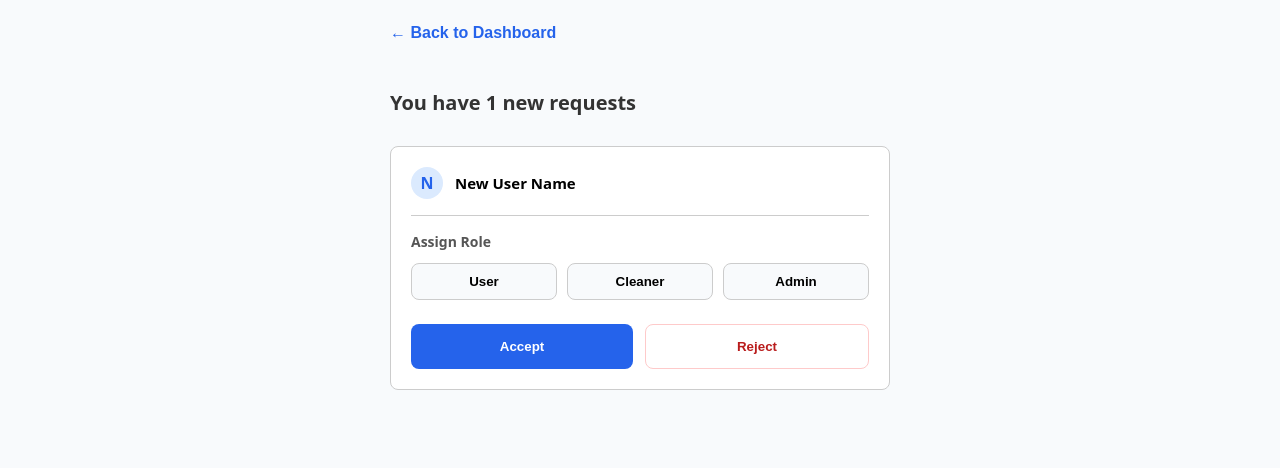
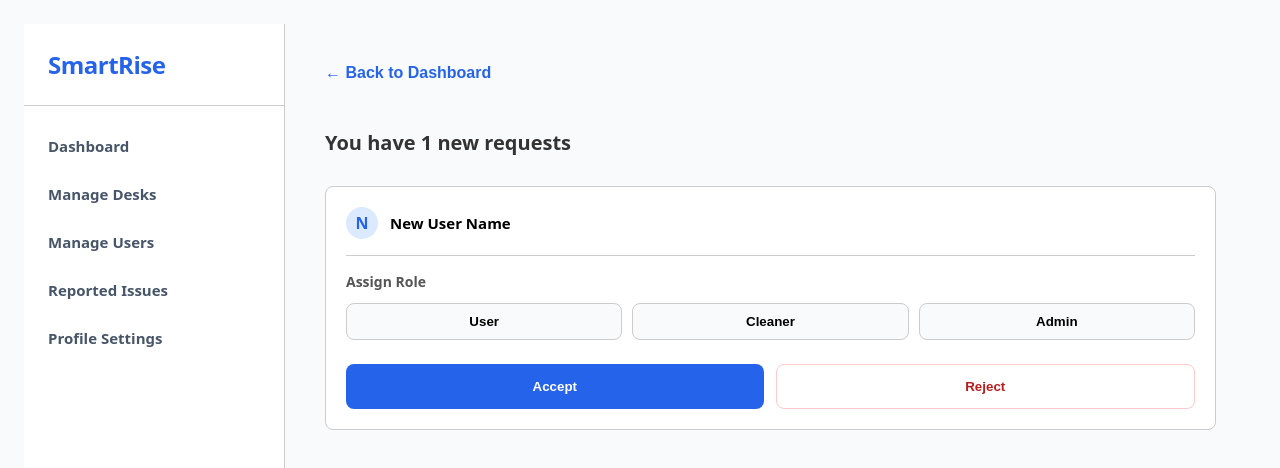
Before and after one commit to Semester-Project-Group-8/SmartRiseWeb, a React (Vite) app: page /users in a window 1280 px wide. Shown: the top 468 px of the page. Built offline with nearby package versions, Linux system fonts and the light colour scheme.

Commit message:
updated ui to fit laptop screens

```diff
--- a/src/App.css
+++ b/src/App.css
@@ -2,7 +2,7 @@
     display: flex;
     flex-direction: column;
     gap: 10px;
-    max-width: 500px;
+    max-width: 1200px;
     margin: 0 auto;
 }
 
@@ -123,3 +123,69 @@
     color: var(--danger-text);
     font-weight: 600;
 }
+
+/* desktop layout update */
+
+body {
+    margin: 0;
+    background-color: #f8fafc;
+}
+
+.app-layout {
+    display: flex;
+    min-height: 100vh;
+}
+
+/* sidebar styling */
+.sidebar {
+    width: 260px;
+    background-color: #ffffff;
+    border-right: 1px solid var(--border-gray);
+    display: flex;
+    flex-direction: column;
+}
+
+.sidebar-header {
+    padding: 24px;
+    font-size: 24px;
+    font-weight: 900;
+    color: var(--primary-blue);
+    border-bottom: 1px solid var(--border-gray);
+    letter-spacing: -0.5px;
+}
+
+.sidebar-nav {
+    display: flex;
+    flex-direction: column;
+    padding: 16px 0;
+}
+
+.nav-link {
+    padding: 14px 24px;
+    text-decoration: none;
+    color: #475569;
+    font-weight: 600;
+    font-size: 15px;
+    transition: all 0.2s ease;
+}
+
+.nav-link:hover {
+    background-color: #f1f5f9;
+    color: var(--primary-blue);
+    border-right: 3px solid var(--primary-blue);
+}
+
+/* content area */
+.main-content {
+    flex: 1;
+    padding: 40px;
+    height: 100vh;
+    overflow-y: auto;
+    box-sizing: border-box;
+}
+
+/* widen the container so it doesn't look like a phone screen  */
+.admin-container {
+    max-width: 1200px;
+    margin: 0 auto;
+}
--- a/src/App.jsx
+++ b/src/App.jsx
@@ -1,4 +1,4 @@
-import { BrowserRouter, Routes, Route } from 'react-router-dom';
+import { BrowserRouter, Routes, Route, Link } from 'react-router-dom';
 import AdminScreen from './screens/AdminScreen';
 import AdminAllDesks from './screens/AdminAllDesks';
 import AdminNewUsers from './screens/AdminNewUsers';
@@ -9,6 +9,22 @@ import './App.css';
 function App() {
     return (
         <BrowserRouter>
+            <div className="app-layout">
+
+                {/* desktop sidebar */}
+                <aside className="sidebar">
+                    <div className="sidebar-header">SmartRise</div>
+                    <nav className="sidebar-nav">
+                        <Link to="/" className="nav-link">Dashboard</Link>
+                        <Link to="/desks" className="nav-link">Manage Desks</Link>
+                        <Link to="/users" className="nav-link">Manage Users</Link>
+                        <Link to="/reports" className="nav-link">Reported Issues</Link>
+                        <Link to="/profile" className="nav-link">Profile Settings</Link>
+                    </nav>
+                </aside>
+
+                {/* main content area */}
+                <main className="main-content">
                     <Routes>
                         <Route path="/" element={<AdminScreen />} />
                         <Route path="/desks" element={<AdminAllDesks />} />
@@ -16,6 +32,9 @@ function App() {
                         <Route path="/reports" element={<AdminReported />} />
                         <Route path="/profile" element={<AdminProfile />} />
                     </Routes>
+                </main>
+
+            </div>
         </BrowserRouter>
     );
 }
```
Lines whose indentation alone changed are shown as unchanged.
